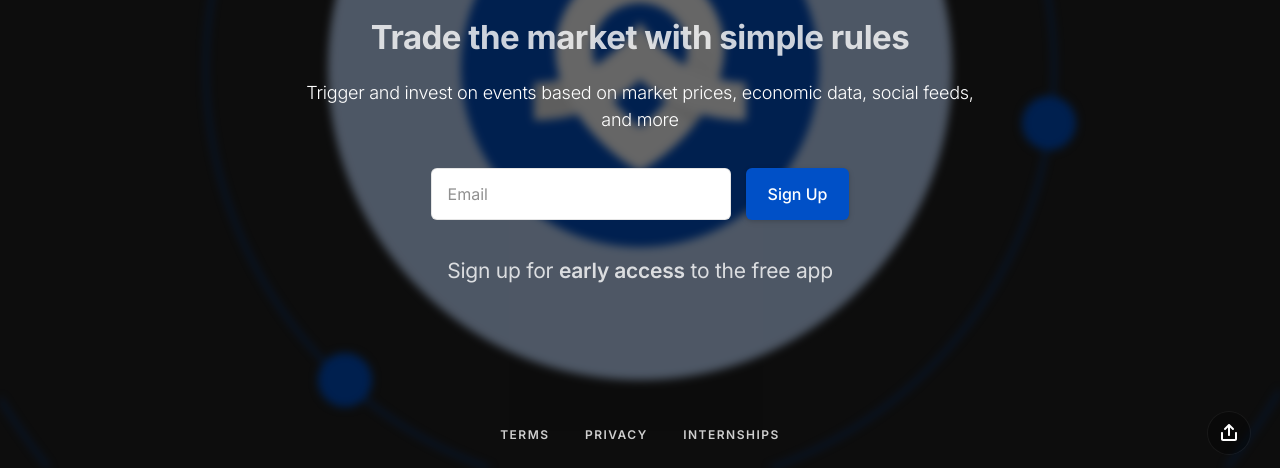
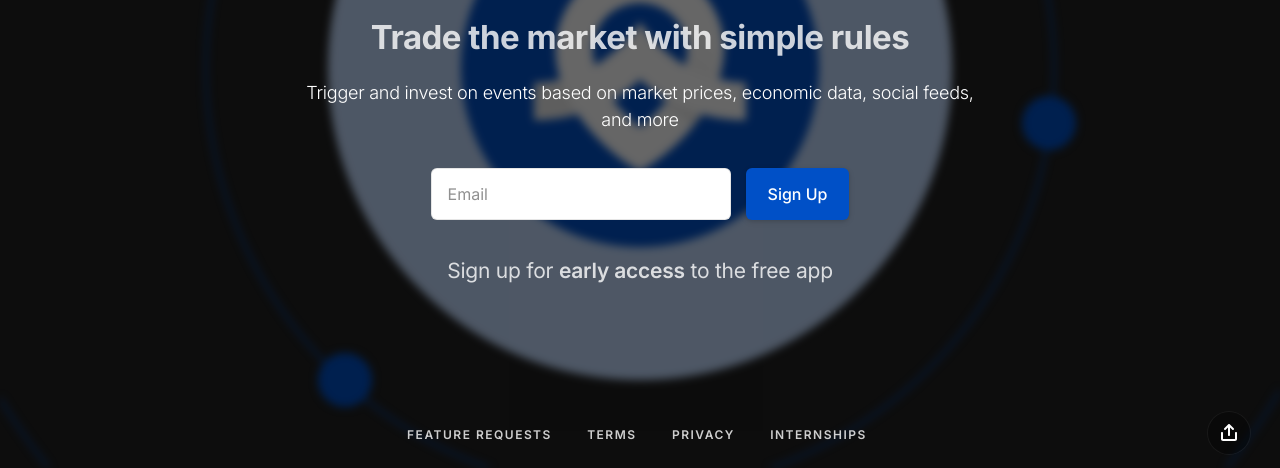
Before and after one commit to centrol-io/centrol_static_website, a plain HTML site: page public/index.html in a window 1280 px wide. Shown: the part 332-800 px from the top of the page. Drawn offline with nearby package versions, Linux system fonts and the light colour scheme.

Commit message:
Added in Feature Requests tab on the home page as "Feature Requests" pointing at Kampsite

```diff
--- a/public/index.html
+++ b/public/index.html
@@ -270,6 +270,7 @@
             <div class="left"></div>
             <div class="center">
                 <ul class="menu uppercase">
+                    <li><a href="https://centrol.kampsite.co">Feature Requests</a></li>
                     <li><a href="terms.html">Terms</a></li>
                     <li><a href="privacy.html">Privacy</a></li>
                     <li><a href="internships.html">Internships</a></li>
```
